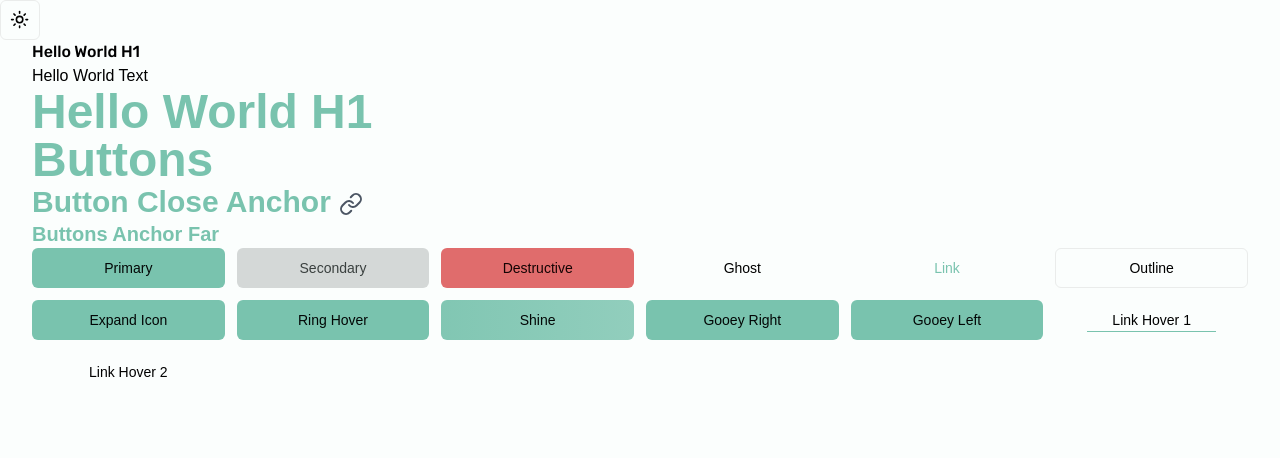
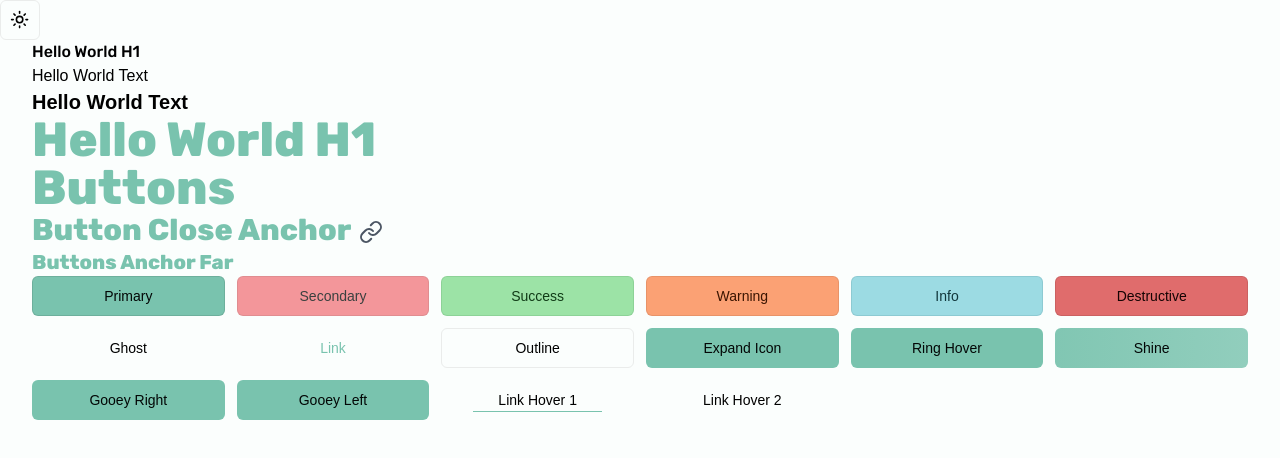
Before and after one commit to BirthdayyBot/dashboardV2, a Next.js app: page /try in a window 1280 px wide. Shown: the top 458 px of the page. Built offline with nearby package versions, Linux system fonts and the light colour scheme; a web font is replaced by a local one.

Commit message:
Added more components with additional Styles and adjusted default buttons to match added ones

```diff
--- a/src/app/try/page.tsx
+++ b/src/app/try/page.tsx
@@ -1,6 +1,6 @@
 import { Button } from '@/ui/button';
-import { H1, H3, H5 } from '@/ui/typography';
-import { Camera } from 'lucide-react';
+import { H1, H3, H5, P } from '@/ui/typography';
+import { ArrowRightIcon } from 'lucide-react';
 
 const Tryout: React.FC = () => {
   return (
@@ -8,6 +8,7 @@ const Tryout: React.FC = () => {
       <div className="container">
         <h1 className="font-heading">Hello World H1</h1>
         <p className="font-body">Hello World Text</p>
+        <P className="">Hello World Text</P>
         <H1>Hello World H1</H1>
         <H1 anchor="buttons">Buttons</H1>
         <H3
@@ -22,11 +23,15 @@ const Tryout: React.FC = () => {
         <div className="buttonGroup grid grid-cols-6 gap-3">
           <Button>Primary</Button>
           <Button variant={'secondary'}>Secondary</Button>
+          <Button variant={'success'}>Success</Button>
+          <Button variant={'warning'}>Warning</Button>
+          <Button variant={'info'}>Info</Button>
+
           <Button variant={'destructive'}>Destructive</Button>
           <Button variant={'ghost'}>Ghost</Button>
           <Button variant={'link'}>Link</Button>
           <Button variant={'outline'}>Outline</Button>
-          <Button variant={'expandIcon'} Icon={<Camera color="red" size={48} />} iconPlacement="right">
+          <Button variant={'expandIcon'} Icon={<ArrowRightIcon color="white" size={30} />} iconPlacement="right">
             Expand Icon
           </Button>
           <Button variant={'ringHover'}>Ring Hover</Button>
@@ -36,6 +41,8 @@ const Tryout: React.FC = () => {
           <Button variant={'linkHover1'}>Link Hover 1</Button>
           <Button variant={'linkHover2'}>Link Hover 2</Button>
         </div>
+        <br />
+        <div></div>
       </div>
     </>
   );
--- /dev/null
+++ b/src/lib/ui/alert.tsx
@@ -0,0 +1,46 @@
+import { cva, type VariantProps } from 'class-variance-authority';
+import * as React from 'react';
+
+import { cn } from '@/utils/shadcn';
+
+const alertVariants = cva(
+  'relative w-full rounded-lg border p-4 [&>svg~*]:pl-7 [&>svg+div]:translate-y-[-3px] [&>svg]:absolute [&>svg]:left-4 [&>svg]:top-4 [&>svg]:text-foreground',
+  {
+    variants: {
+      variant: {
+        default: 'bg-background text-foreground',
+        destructive: 'bg-destructive text-destructive-foreground border border-destructive-foreground/10',
+        success: 'bg-success text-success-foreground border border-success-foreground/10',
+        warning: 'bg-warning text-warning-foreground border border-warning-foreground/10',
+        info: 'bg-info text-info-foreground border border-info-foreground/10',
+      },
+    },
+    defaultVariants: {
+      variant: 'default',
+    },
+  },
+);
+
+const Alert = React.forwardRef<
+  HTMLDivElement,
+  React.HTMLAttributes<HTMLDivElement> & VariantProps<typeof alertVariants>
+>(({ className, variant, ...props }, ref) => (
+  <div ref={ref} role="alert" className={cn(alertVariants({ variant }), className)} {...props} />
+));
+Alert.displayName = 'Alert';
+
+const AlertTitle = React.forwardRef<HTMLParagraphElement, React.HTMLAttributes<HTMLHeadingElement>>(
+  ({ className, ...props }, ref) => (
+    <h5 ref={ref} className={cn('mb-1 font-medium leading-none tracking-tight', className)} {...props} />
+  ),
+);
+AlertTitle.displayName = 'AlertTitle';
+
+const AlertDescription = React.forwardRef<HTMLParagraphElement, React.HTMLAttributes<HTMLParagraphElement>>(
+  ({ className, ...props }, ref) => (
+    <div ref={ref} className={cn('text-sm [&_p]:leading-relaxed', className)} {...props} />
+  ),
+);
+AlertDescription.displayName = 'AlertDescription';
+
+export { Alert, AlertDescription, AlertTitle };
--- /dev/null
+++ b/src/lib/ui/avatar.tsx
@@ -0,0 +1,50 @@
+"use client"
+
+import * as React from "react"
+import * as AvatarPrimitive from "@radix-ui/react-avatar"
+
+import { cn } from "@/utils/shadcn"
+
+const Avatar = React.forwardRef<
+  React.ElementRef<typeof AvatarPrimitive.Root>,
+  React.ComponentPropsWithoutRef<typeof AvatarPrimitive.Root>
+>(({ className, ...props }, ref) => (
+  <AvatarPrimitive.Root
+    ref={ref}
+    className={cn(
+      "relative flex h-10 w-10 shrink-0 overflow-hidden rounded-full",
+      className
+    )}
+    {...props}
+  />
+))
+Avatar.displayName = AvatarPrimitive.Root.displayName
+
+const AvatarImage = React.forwardRef<
+  React.ElementRef<typeof AvatarPrimitive.Image>,
+  React.ComponentPropsWithoutRef<typeof AvatarPrimitive.Image>
+>(({ className, ...props }, ref) => (
+  <AvatarPrimitive.Image
+    ref={ref}
+    className={cn("aspect-square h-full w-full", className)}
+    {...props}
+  />
+))
+AvatarImage.displayName = AvatarPrimitive.Image.displayName
+
+const AvatarFallback = React.forwardRef<
+  React.ElementRef<typeof AvatarPrimitive.Fallback>,
+  React.ComponentPropsWithoutRef<typeof AvatarPrimitive.Fallback>
+>(({ className, ...props }, ref) => (
+  <AvatarPrimitive.Fallback
+    ref={ref}
+    className={cn(
+      "flex h-full w-full items-center justify-center rounded-full bg-muted",
+      className
+    )}
+    {...props}
+  />
+))
+AvatarFallback.displayName = AvatarPrimitive.Fallback.displayName
+
+export { Avatar, AvatarImage, AvatarFallback }
--- /dev/null
+++ b/src/lib/ui/badge.tsx
@@ -0,0 +1,32 @@
+import { cva, type VariantProps } from 'class-variance-authority';
+import * as React from 'react';
+
+import { cn } from '@/utils/shadcn';
+
+const badgeVariants = cva(
+  'inline-flex items-center rounded-full border px-2.5 py-0.5 text-xs font-semibold transition-colors focus:outline-none focus:ring-2 focus:ring-ring focus:ring-offset-2',
+  {
+    variants: {
+      variant: {
+        default: 'border-transparent bg-primary text-primary-foreground hover:bg-primary/80',
+        secondary: 'border-transparent bg-secondary text-secondary-foreground hover:bg-secondary/80',
+        outline: 'text-foreground',
+        destructive: 'bg-destructive text-destructive-foreground border border-destructive-foreground/10',
+        success: 'bg-success text-success-foreground border border-success-foreground/10',
+        warning: 'bg-warning text-warning-foreground border border-warning-foreground/10',
+        info: 'bg-info text-info-foreground border border-info-foreground/10',
+      },
+    },
+    defaultVariants: {
+      variant: 'default',
+    },
+  },
+);
+
+export interface BadgeProps extends React.HTMLAttributes<HTMLDivElement>, VariantProps<typeof badgeVariants> {}
+
+function Badge({ className, variant, ...props }: BadgeProps) {
+  return <div className={cn(badgeVariants({ variant }), className)} {...props} />;
+}
+
+export { Badge, badgeVariants };
--- a/src/lib/ui/button.tsx
+++ b/src/lib/ui/button.tsx
@@ -8,14 +8,13 @@ const buttonVariants = cva(
   {
     variants: {
       variant: {
-        default: 'bg-primary text-primary-foreground hover:bg-primary/90',
-        destructive: 'bg-destructive text-destructive-foreground hover:bg-destructive/90',
+        default: 'bg-primary text-primary-foreground hover:bg-primary/90 border border-primary-foreground/10',
         outline: 'border border-input bg-background hover:bg-accent hover:text-accent-foreground',
-        secondary: 'bg-secondary text-secondary-foreground hover:bg-secondary/80',
+        secondary: 'bg-secondary text-secondary-foreground hover:bg-secondary/80 border border-secondary-foreground/10',
         ghost: 'hover:bg-accent hover:text-accent-foreground',
         link: 'text-primary underline-offset-4 hover:underline',
         // https://ui.jln.dev/feedback-colors-generator-for-shadcn-ui
-        destructiveNew:
+        destructive:
           'bg-destructive text-destructive-foreground hover:bg-destructive/90 border border-destructive-foreground/10',
         success: 'bg-success text-success-foreground hover:bg-success/90 border border-success-foreground/10',
         warning: 'bg-warning text-warning-foreground hover:bg-warning/90 border border-warning-foreground/10',
--- a/src/lib/ui/typography.tsx
+++ b/src/lib/ui/typography.tsx
@@ -3,7 +3,7 @@ import Anchor from '@components/utils/anchor';
 import { Slot } from '@radix-ui/react-slot';
 import { cva, type VariantProps } from 'class-variance-authority';
 import React from 'react';
-const headingVariants = cva('font-bold text-primary', {
+const headingVariants = cva('font-bold text-primary font-heading', {
   variants: {
     variant: {
       h1: 'leading-14 text-4xl lg:text-5xl',
@@ -12,7 +12,7 @@ const headingVariants = cva('font-bold text-primary', {
       h4: 'leading-8 text-xl lg:text-2xl',
       h5: 'leading-8 text-lg lg:text-xl',
       h6: 'leading-7 text-sm lg:text-base',
-      p: 'leading-5 text-lg lg:text-xl font-body',
+      p: 'leading-5 text-lg lg:text-xl text-inherit font-body',
     },
   },
   defaultVariants: {
--- a/src/styles/globals.css
+++ b/src/styles/globals.css
@@ -16,7 +16,7 @@
     --input: 163 5% 92%;
     --primary: 163 38% 62%;
     --primary-foreground: 163 38% 2%;
-    --secondary: 163 5% 84%;
+    --secondary: 357.42 79.49% 77.06%;
     --secondary-foreground: 163 5% 24%;
     --accent: 163 13% 75%;
     --accent-foreground: 163 13% 15%;
```
